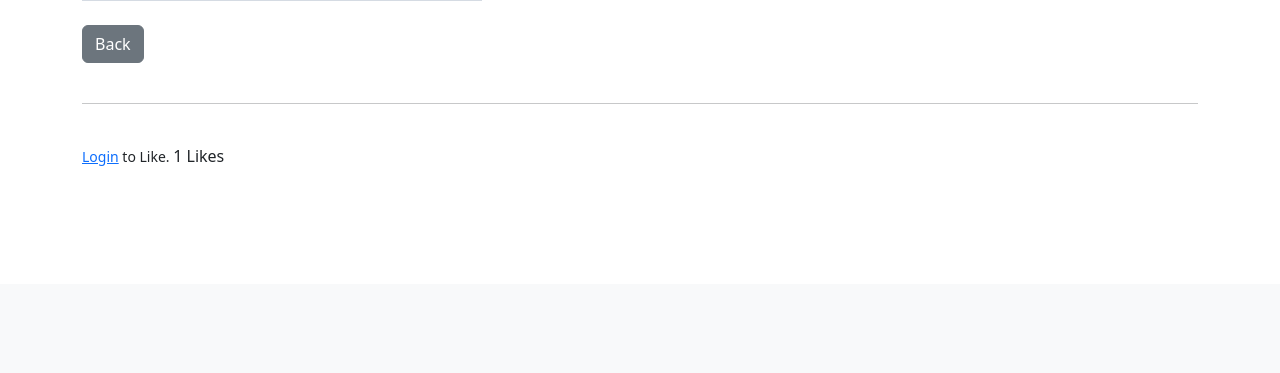
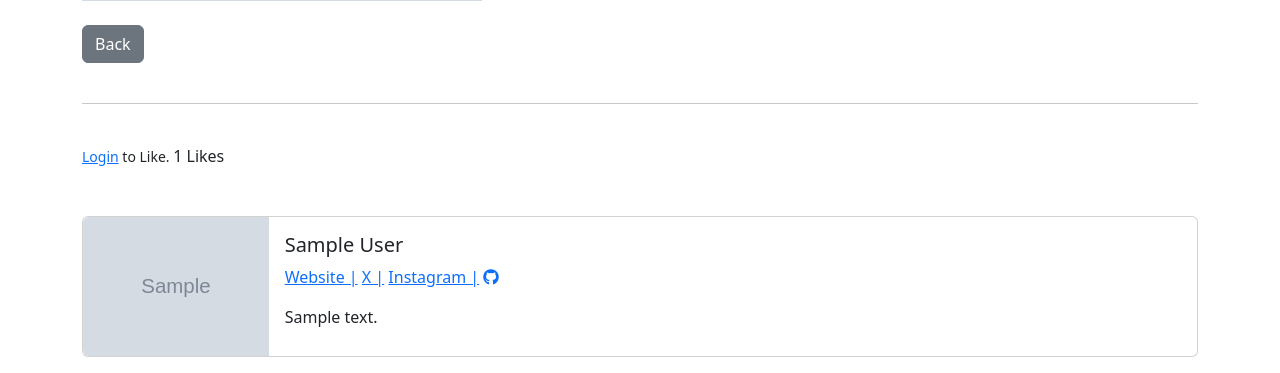
Before and after one commit to 01Laurent/Blog, a Django app: page /article/1 in a window 1280 px wide. Shown: the part 516-889 px from the top of the page. Before the commit the page ends 682 px from the top, so only its background shows below. Run offline with Django 5.2, Linux system fonts and the light colour scheme; tables that the repository leaves empty hold one stand-in row (values such as "Sample post"); grey boxes marked "Sample" are stand-in pictures; some libraries are stand-ins or nearby versions.

Commit message:
profiles

```diff
--- a/ablog/myblog/models.py
+++ b/ablog/myblog/models.py
@@ -16,6 +16,12 @@ class Category(models.Model):
 class Profile(models.Model):
      user = models.OneToOneField(User, null=True, on_delete=models.CASCADE)
      bio = models.TextField()
+     profile_pic = models.ImageField(null=True, blank=True, upload_to="images/profile")
+
+     website_url = models.CharField(max_length=255,null=True, blank=True )
+     twitter_url = models.CharField(max_length=255,null=True, blank=True )
+     instagram_url = models.CharField(max_length=255,null=True, blank=True )
+     github_url = models.CharField(max_length=255,null=True, blank=True )
 
      def __str__(self):
           return str(self.user)
--- a/ablog/myblog/templates/article_details.html
+++ b/ablog/myblog/templates/article_details.html
@@ -47,4 +47,42 @@
     {% endif %}
          {{ total_likes }} Likes
 </form>
+
+<br/> <br/>
+
+<div class="card mb-3">
+    <div class="row g-0">
+      <div class="col-md-2">
+        <img src="{{ post.author.profile.profile_pic.url }}" class="img-fluid rounded-start">
+      </div>
+      <div class="col-md-10">
+        <div class="card-body">
+          <h5 class="card-title">
+            {{post.author.first_name }}
+            {{post.author.last_name }}
+          </h5>
+          <p class="card-text text-muted" >
+
+            {% if post.author.profile.website_url %}
+                <a href="{{ post.author.profile.website_url }}">Website |</a>
+            {% endif %}
+
+            {% if post.author.profile.twitter_url %}
+                <a href="{{ post.author.profile.twitter_url }}">X |</a>
+            {% endif %}
+
+            {% if post.author.profile.instagram_url %}
+                <a href="{{ post.author.profile.instagram_url }}">Instagram |</a>
+            {% endif %}
+
+            {% if post.author.profile.github_url %}
+                <a href="{{ post.author.profile.github_url }}"target="_blank" rel="noopener noreferrer" class="social-icon"><i class="fab fa-github"></i></a>
+            {% endif %}
+          </p>
+          <p class="card-text">{{ post.author.profile.bio }}</p>
+        </div>
+      </div>
+    </div>
+  </div>
+
 {% endblock %}
```
Also changed, not shown: ablog/media/images/profile/20230125_154441_2.jpg (added).
